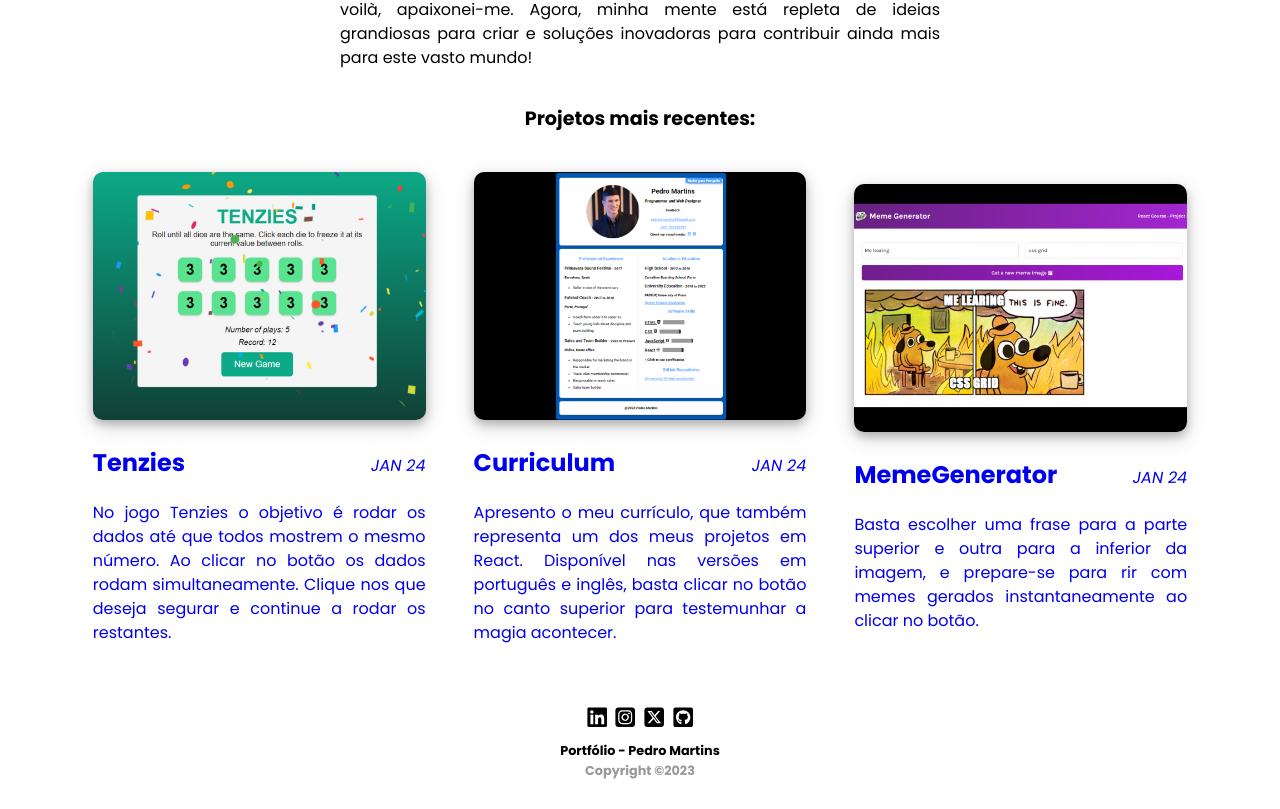
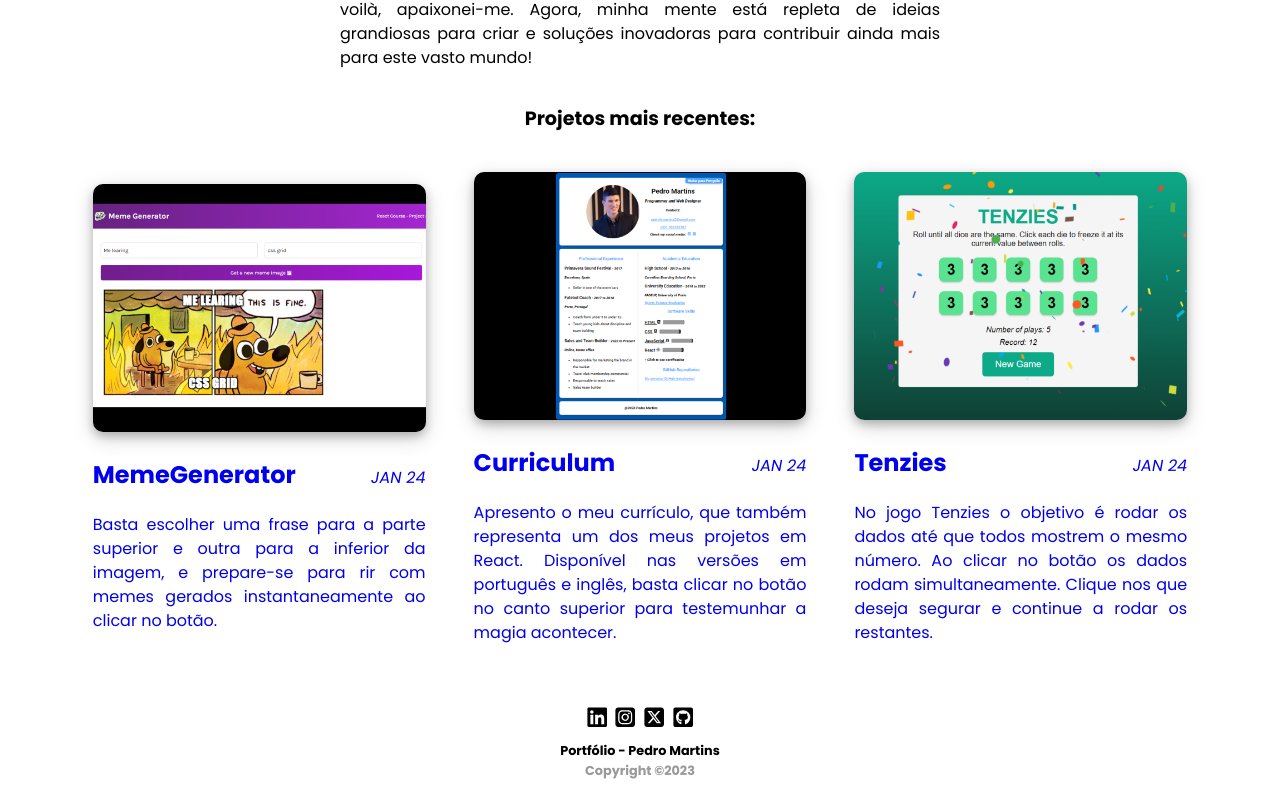
Before and after one commit to pedrofsmartins3/portfolio-pedromartins, a React (Vite) app: page / in a window 1280 px wide. Shown: the part 786-1595 px from the top of the page. Built offline with nearby package versions, Linux system fonts and the light colour scheme.

Commit message:
code splitting projectcreat

```diff
--- /dev/null
+++ b/Components/CreateProjects.jsx
@@ -0,0 +1,21 @@
+import React from "react"
+import allProjects from "./Data/projectsData.json";
+import { Link } from "react-router-dom";
+
+export default function CreateProjects( {projects} ) {
+
+    const project = projects.map((proj) => (
+        <div key={proj.id} className="project-div">
+          <Link to={`/projects/${proj.id}`}>
+            <img className="project-img" src={`/assets/${proj.img}`} />
+            <div className="project-title-div">
+              <h2 className="project-title">{proj.title}</h2>
+              <span className="project-date">{proj.date}</span>
+            </div>
+            <p className="project-description">{proj.minidescription}</p>
+          </Link>
+        </div>
+    ))
+
+    return project
+}
--- a/Components/RecentProjects.jsx
+++ b/Components/RecentProjects.jsx
@@ -1,60 +1,17 @@
 import allProjects from "../Components/Data/projectsData.json";
-import { Link } from "react-router-dom";
+import CreateProjects from "./CreateProjects"
 
 export default function RecentProjects() {
-  const index1 = allProjects.length - 1;
-  const index2 = allProjects.length - 2;
-  const index3 = allProjects.length - 3;
+
+  const newArray = allProjects.slice(allProjects.length - 3, allProjects.length)
+
   return (
-    <>
-      <h2 className="recentprojects-title">Projetos mais recentes:</h2>
-      <section className="projects-container">
-        <div key={allProjects[index1].id} className="project-div">
-          <Link to={`/projects/${allProjects[index1].id}`}>
-            <img
-              className="project-img"
-              src={`/assets/${allProjects[index1].img}`}
-            />
-            <div className="project-title-div">
-              <h2 className="project-title">{allProjects[index1].title}</h2>
-              <span className="project-date">{allProjects[index1].date}</span>
-            </div>
-            <p className="project-description">
-              {allProjects[index1].minidescription}
-            </p>
-          </Link>
-        </div>
-        <div key={allProjects[index2].id} className="project-div">
-          <Link to={`/projects/${allProjects[index2].id}`}>
-            <img
-              className="project-img"
-              src={`/assets/${allProjects[index2].img}`}
-            />
-            <div className="project-title-div">
-              <h2 className="project-title">{allProjects[index2].title}</h2>
-              <span className="project-date">{allProjects[index2].date}</span>
-            </div>
-            <p className="project-description">
-              {allProjects[index2].minidescription}
-            </p>
-          </Link>
-        </div>
-        <div key={allProjects[index3].id} className="project-div">
-          <Link to={`/projects/${allProjects[index3].id}`}>
-            <img
-              className="project-img"
-              src={`/assets/${allProjects[index3].img}`}
-            />
-            <div className="project-title-div">
-              <h2 className="project-title">{allProjects[index3].title}</h2>
-              <span className="project-date">{allProjects[index3].date}</span>
-            </div>
-            <p className="project-description">
-              {allProjects[index3].minidescription}
-            </p>
-          </Link>
-        </div>
-      </section>
-    </>
-  );
+      <>
+        <h2 className="recentprojects-title">Projetos mais recentes:</h2>
+        <section className="projects-container">
+          <CreateProjects projects={newArray}/>
+        </section>
+      </>
+  )
+
 }
--- a/Pages/Projects.jsx
+++ b/Pages/Projects.jsx
@@ -1,25 +1,16 @@
-import { Link } from "react-router-dom";
 import allProjects from "../Components/Data/projectsData.json";
+import CreateProjects from "../Components/CreateProjects"
 
 export default function Projects() {
 
-  const projects = allProjects.map((proj) => (
-    <div key={proj.id} className="project-div">
-      <Link to={`/projects/${proj.id}`}>
-        <img className="project-img" src={`/assets/${proj.img}`} />
-        <div className="project-title-div">
-          <h2 className="project-title">{proj.title}</h2>
-          <span className="project-date">{proj.date}</span>
-        </div>
-        <p className="project-description">{proj.minidescription}</p>
-      </Link>
-    </div>
-  ));
+  const newArray = [...allProjects]
 
   return (
     <main>
       <h2 className="page-title">Os meus projetos</h2>
-      <section className="projects-container">{projects}</section>
+      <section className="projects-container">
+        <CreateProjects projects={newArray} />
+      </section>
     </main>
   );
 }
```
